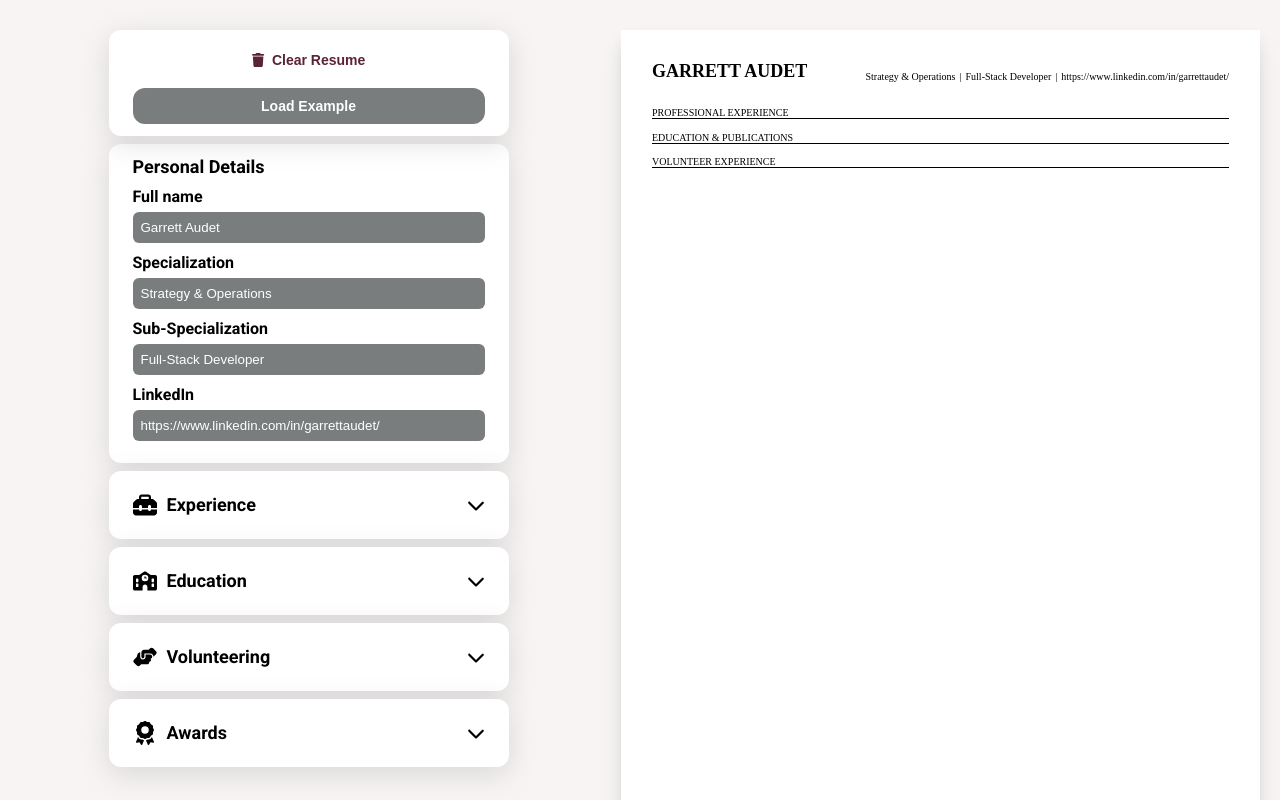
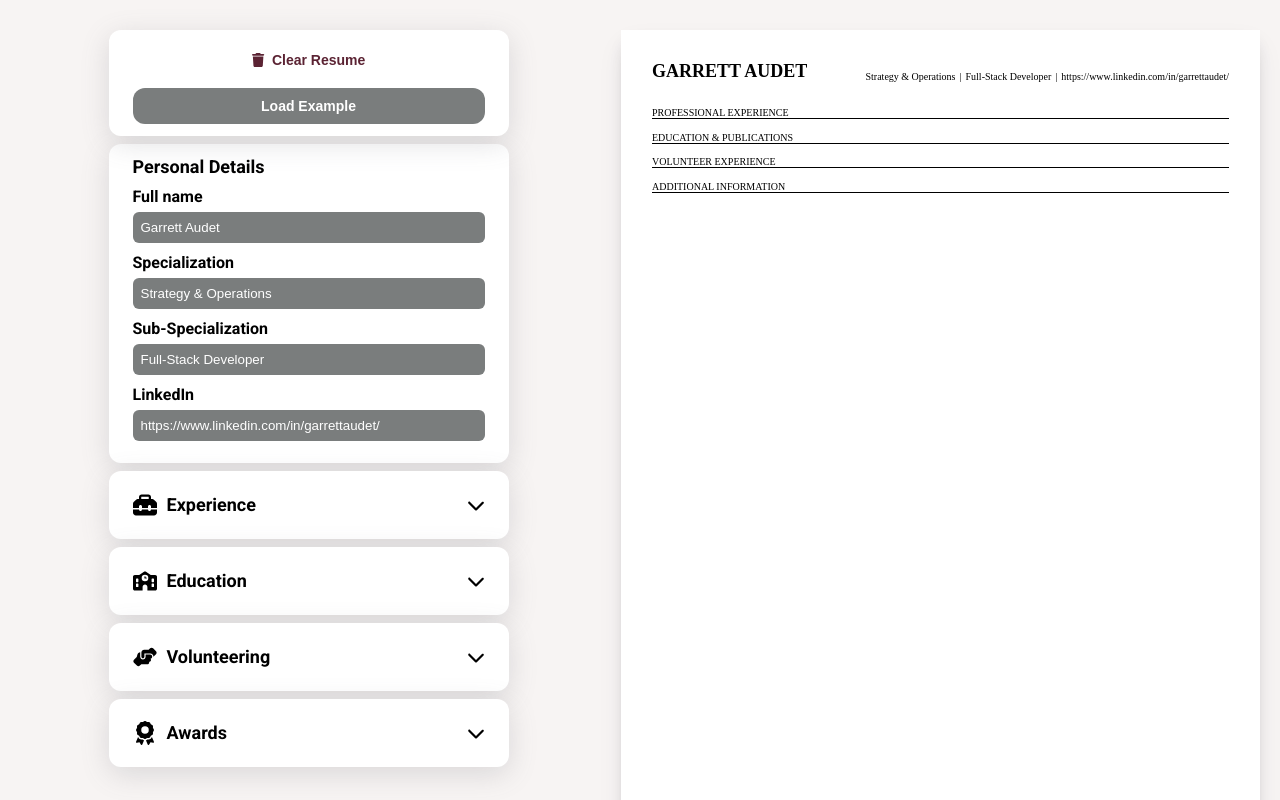
Before and after one commit to GarrettAudet/CV-Generator, a React (Create React App) app: page / in a window 1280 px wide. Shown: the top 800 px of the page. Built offline with nearby package versions, Linux system fonts and the light colour scheme.

Commit message:
Added effect to Section

```diff
--- a/src/components/RightSide/RightSide.js
+++ b/src/components/RightSide/RightSide.js
@@ -18,6 +18,7 @@ export default function RightSide() {
             <Section title="Professional Experience" />
             <Section title="Education & Publications" />
             <Section title="Volunteer Experience" />
+            <Section title="Additional Information" />
         </div>
     );
 }
--- a/src/components/RightSide/Section/Experience.js
+++ b/src/components/RightSide/Section/Experience.js
@@ -1,10 +1,23 @@
 import './Experience.css'
-import React from 'react';
+import React, { useState, useEffect } from 'react';
+import Content from '../SectionContent/sectionContent';
 
-export default function Section(props) {
+export default function Section({ title, data }) {
+    const [items, setItems] = useState(data || []);
+
+    useEffect(() => {
+        setItems(data || []);
+    }, [data]);
+
     return (
         <div className='underline'>
-            <h2 className="sectionTitle">{props.title}</h2>
+            <h2 className="sectionTitle">{title}</h2>
+            {items.map((item, index) => (
+                <Content
+                    key={index}
+                    content={item.description}
+                />
+            ))}
         </div>
     );
 }
--- a/src/components/RightSide/SectionContent/sectionContent.js
+++ b/src/components/RightSide/SectionContent/sectionContent.js
@@ -1,7 +1,7 @@
 import './sectionContent.css'
 import React from 'react';
 
-export default function Content(props) {
+export default function Content(content) {
 
     // Generate bullet points based on props.count
     const renderBulletPoints = () => {
```
